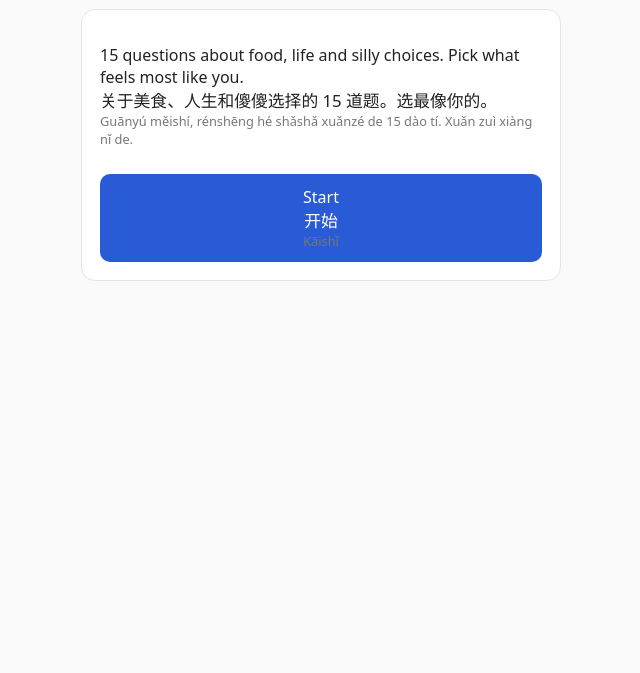
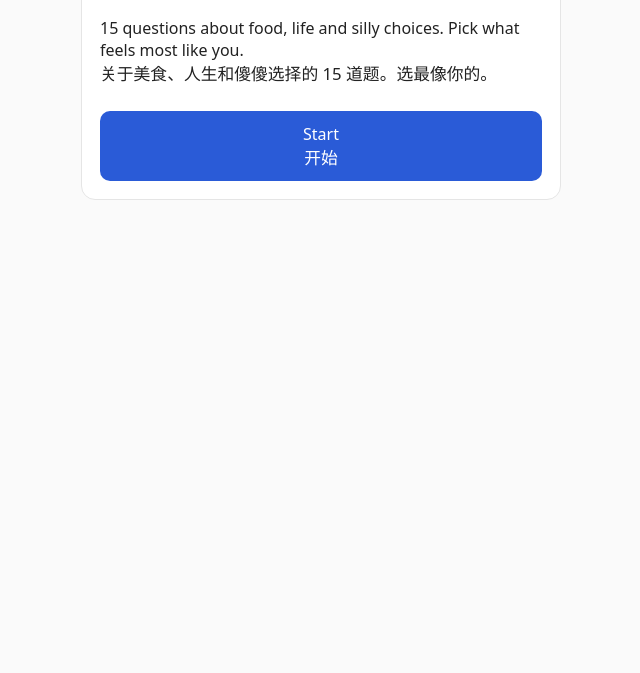
Before and after one commit to Qunfong/personality-quiz, a plain HTML site: page index.html in a window 1280 px wide. Shown: the part 127-800 px from the top of the page, without its empty margins (319-959 px from the left). Drawn offline with Linux system fonts and the light colour scheme.

Commit message:
Update index.html

```diff
--- a/index.html
+++ b/index.html
@@ -13,7 +13,7 @@ button{font:inherit;cursor:pointer;border:0;border-radius:10px;padding:12px 14px
 .row{margin:12px 0}.tr{height:8px;background:#eee;border-radius:4px;margin-top:4px}.tr i{display:block;height:8px;background:#2a5bd7;border-radius:4px}
 </style></head><body><div class="c" id="app"></div>
 <script>
-const f=s=>{const[e,z,p]=s.split("|");return`${e}<span class=z>${z}</span><span class=y>${p}</span>`};
+const f=s=>{const[e,z,p]=s.split("|");return`${e}<span class=z>${z}</span>`};
 const Q=[
 ["When you're stressed, what helps most?|压力大的时候,什么最有帮助?|Yālì dà de shíhou, shénme zuì yǒu bāngzhù?",["Quiet time alone with something warm|一个人安静地待着,喝点热的|Yí gè rén ānjìng de dāizhe, hē diǎn rè de","Moving: a run, a climb, fresh air|动一动:跑步、攀岩、呼吸新鲜空气|Dòng yi dòng: pǎobù, pānyán, hūxī xīnxiān kōngqì","Calling someone who gets me|打电话给懂我的人|Dǎ diànhuà gěi dǒng wǒ de rén","Distracting myself with something random|做点随机的事分散注意力|Zuò diǎn suíjī de shì fēnsàn zhùyìlì"]],
 ["What do you want people to say about you?|你希望别人怎么评价你?|Nǐ xīwàng biérén zěnme píngjià nǐ?",["Reliable and kind|可靠又善良|Kěkào yòu shànliáng","Brave and curious|勇敢又好奇|Yǒnggǎn yòu hàoqí","Warm and fun to be around|温暖,和你在一起很开心|Wēnnuǎn, hé nǐ zài yìqǐ hěn kāixīn","Unpredictable, never boring|难以预测,从不无聊|Nán yǐ yùcè, cóng bù wúliáo"]],
```
